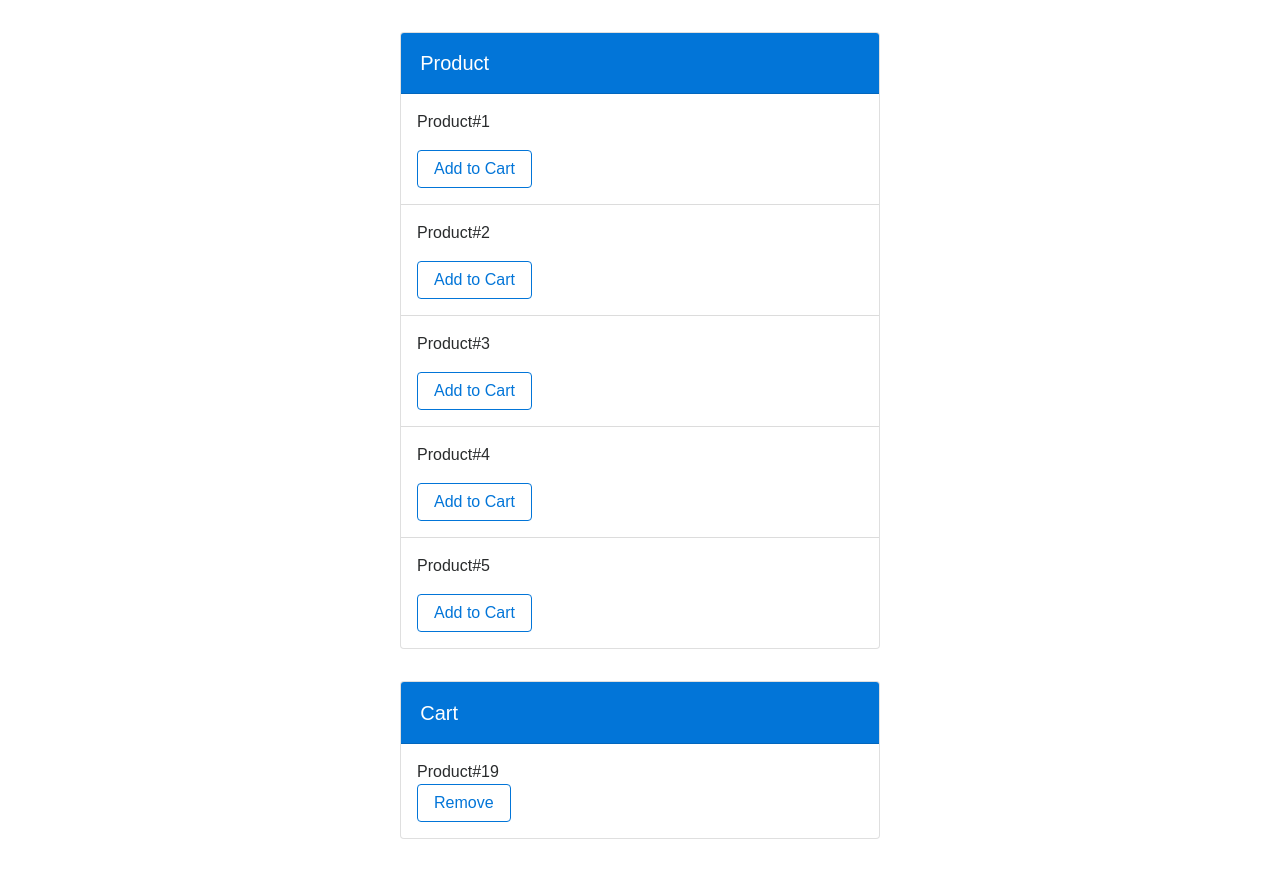
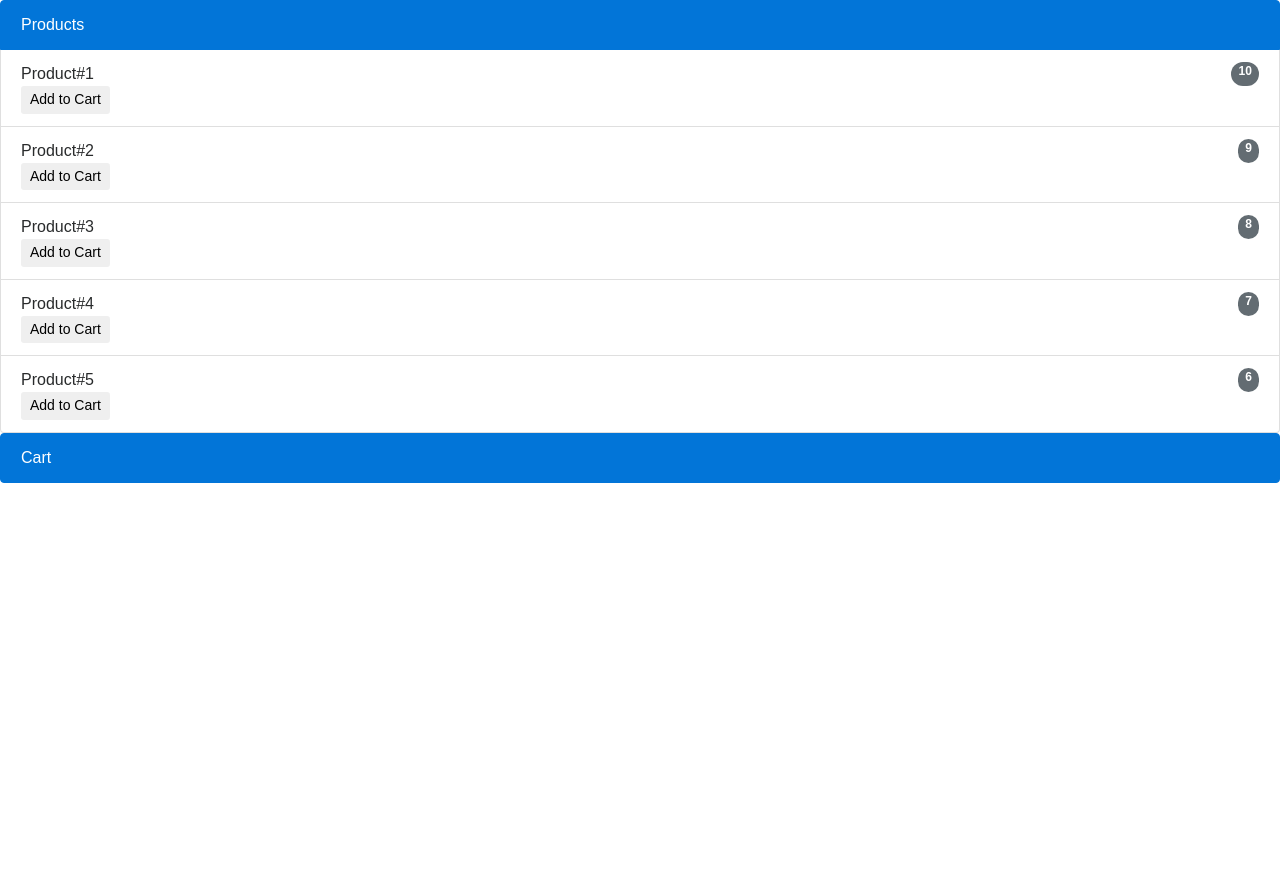
Before and after one commit to wudtichaikarun/react-products_cart, a React app: page / in a window 1280 px wide. After the commit the page ends 800 px from the top, so only its background shows below. Built offline with nearby package versions, Linux system fonts and the light colour scheme.

Commit message:
app success

```diff
--- a/public/index.html
+++ b/public/index.html
@@ -21,27 +21,6 @@
       Learn how to configure a non-root public URL by running `npm run build`.
     -->
     <title>React App</title>
-    <style>
-     form {
-       padding: 1rem;
-     }
-
-     form:not(:last-child){
-      border-bottom: 1px solid gainsboro;
-     }
-
-     .small-width {
-       width: 30rem;
-     }
-
-     .small-padding{
-      padding: 1.2rem;
-     }
-
-     .card {
-       margin: 2rem auto;
-     }
-    </style>
   </head>
   <body>
     <noscript>
--- a/src/components/Carts.js
+++ b/src/components/Carts.js
@@ -1,26 +1,25 @@
-import React, { Component } from 'react'
+import React from 'react'
+import Product from './Product'
 
-class Carts extends Component {
-  render() {
-    return (
-      <div className="card small-width">
-        <h5 className="card-header bg-primary text-white small-padding">Cart</h5>
-        {
-          this.props.carts.map(
-            (cart, index) =>
-            <form key={index}>
-              <div>
-                <span className="product-name">{cart.name}</span>
-                <span className="amount">9</span>
-              </div>
-
-              <button className="btn btn-outline-primary">Remove</button>
-            </form>
+const Carts = ({ products, onRemove }) => (
+  <div>
+    <ul className='list-group'>
+      <li className='list-group-item active'>Cart</li>
+      {
+        products.map(
+          ({ id, name, buy }) => (
+            <Product
+              key={id}
+              id={id}
+              name={name}
+              amount={buy}
+              onClick={onRemove}
+              btnTxt='Remove' />
           )
-        }
-      </div>
-    )
-  }
-}
+        )
+      }
+    </ul>
+  </div>
+)
 
 export default Carts
--- /dev/null
+++ b/src/components/Product.js
@@ -0,0 +1,17 @@
+import React from 'react'
+
+const Product = ({ id, name, amount, onClick, btnTxt }) => (
+  <li className='list-group-item'>
+    <div className='justify-content-between d-flex w-100'>
+      {name}
+      <span className='badge badge-pill badge-default'>{amount}</span>
+    </div>
+    <button
+      className='btn btn-default btn-sm'
+      onClick={ () => onClick(id)}>
+      {btnTxt}
+    </button>
+  </li>
+)
+
+export default Product
--- a/src/components/Products.js
+++ b/src/components/Products.js
@@ -1,23 +1,25 @@
-import React, { Component } from 'react'
+import React from 'react'
+import Product from './Product'
 
-class Products extends Component {
-
-  render() {
-    return (
-      <div className="card small-width">
-      <h5 className="card-header bg-primary text-white small-padding">Product</h5>
-      {
-        this.props.products.map(
-          (product, index) =>
-          <form key={index}>
-            <p>{product.name}</p>
-            <button className="btn btn-outline-primary">Add to Cart</button>
-          </form>
-        )
-      }
-    </div>
-    )
-  }
-}
+const Products = ({ products, onAddToCart }) => (
+  <div>
+    <ul className='list-group'>
+     <li className='list-group-item active'>Products</li>
+     {
+       products.map(
+         ({id, name, amount, buy }) => (
+           <Product
+            key={id}
+            id={id}
+            name={name}
+            amount={amount - buy}
+            onClick={onAddToCart}
+            btnTxt='Add to Cart' />
+         )
+       )
+     }
+    </ul>
+  </div>
+)
 
 export default Products
--- a/src/containers/App.js
+++ b/src/containers/App.js
@@ -15,11 +15,41 @@ class App extends Component {
    ]
  }
 
+ changeBuy = (id, amount) => {
+   const { products } = this.state
+   const index = products.findIndex(product => product.id === id)
+   const product = products[index]
+
+    this.setState({
+      products: [
+        ...products.slice(0, index),
+        { ...product, buy: product.buy + amount },
+        ...products.slice(index + 1)
+      ]
+    })
+ }
+
+ getAvailableProducts = () => {
+   return this.state.products.filter(({ amount, buy }) => amount !== buy)
+ }
+
+ getProductsInCart = () => {
+   return this.state.products.filter(({ buy }) => buy > 0)
+ }
+
+ reduceBuy = () => id => this.changeBuy(id, -1)
+
+ increaseBuy = () => id => this.changeBuy(id, +1)
+
   render() {
     return (
       <div>
-        <Products products={this.state.products}/>
-        <Carts carts={this.state.carts} />
+        <Products
+          products={this.getAvailableProducts()}
+          onAddToCart={this.increaseBuy()} />
+        <Carts
+          products={this.getProductsInCart()}
+          onRemove={this.reduceBuy()} />
        </div>
     );
   }
```
